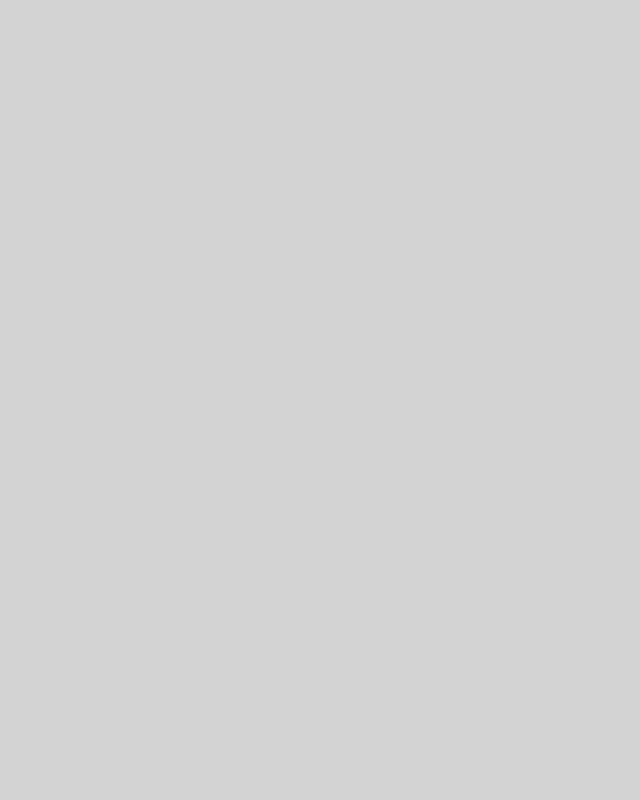
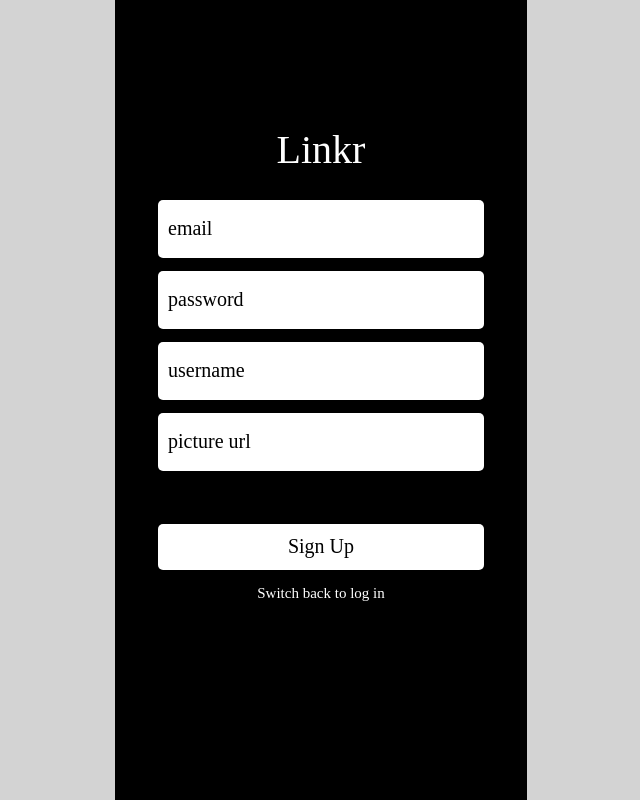
Before and after one commit to GustavoCMatias/Linkr-FrontEnd, a React (Create React App) app: page /register in a window 1280 px wide. Shown: the whole page, without its empty margins (319-959 px from the left). Built offline with nearby package versions, Linux system fonts and the light colour scheme.

Commit message:
feat: signUpPage front started

```diff
--- a/src/pages/SignUpPage/SignUpPage.js
+++ b/src/pages/SignUpPage/SignUpPage.js
@@ -1,5 +1,99 @@
+import { SignUpContainer, Title, FormContainer, TextContainer } from './SignUpPageCss';
+import apiAuth from '../../services/apiAuth';
+import { useNavigate, Link } from 'react-router-dom';
+import { useState } from 'react';
+
 export default function SignUpPage() {
+    const navigate = useNavigate();
+
+    const [form, setForm] = useState({
+        email: '',
+        password: '',
+        username: '',
+        pictureUrl: ''
+    });
+
+    function handleForm(e) {
+        setForm({ ...form, [e.target.id]: e.target.value })
+    }
+
+    function createAccount (e) {
+        e.preventDefault();
+
+        const body = {
+            email: form.email,
+            password: form.password,
+            username: form.username,
+            pictureUrl: form.pictureUrl
+        }
+
+        apiAuth
+            .signUp(body)
+            .then((res) => {
+                console.log(res.data);
+                navigate('/');
+            })
+            .catch((err) => {
+                console.log(err.response.data);
+            });
+    }
+
     return (
-       <></>
+        <SignUpContainer>
+
+            <Title>
+                Linkr
+            </Title>
+
+            <FormContainer>
+                <form onSubmit={createAccount}>
+                    <input
+                        id='email'
+                        type='text'
+                        value={form.email}
+                        placeholder='email'
+                        onChange={handleForm}
+                        required
+                    />
+
+                    <input
+                        id='password'
+                        type='password'
+                        value={form.password}
+                        placeholder='password'
+                        onChange={handleForm}
+                        required
+                    />
+
+                    <input
+                        id='username'
+                        type='text'
+                        value={form.username}
+                        placeholder='username'
+                        onChange={handleForm}
+                        required
+                    />
+
+                    <input
+                        id='pictureUrl'
+                        type='text'
+                        value={form.pictureUrl}
+                        placeholder='picture url'
+                        onChange={handleForm}
+                        required
+                    />
+
+
+                    <button type='submit' >Sign Up</button>
+                </form>
+
+                <TextContainer>
+                    <Link to='/sign-in'>
+                        <h3>Switch back to log in</h3>
+                    </Link>
+                </TextContainer>
+            </FormContainer>
+
+        </SignUpContainer >
     )
 }
--- a/src/pages/SignUpPage/SignUpPageCss.js
+++ b/src/pages/SignUpPage/SignUpPageCss.js
@@ -0,0 +1,117 @@
+
+
+import styled from "styled-components";
+
+export const SignUpContainer = styled.div`
+display: flex;
+flex-direction: column;
+align-items: center;
+justify-content: center;
+background-color: #000;
+height: 100vh;
+max-height: 100vh;
+width: 100vw;
+max-width: 412px;
+position: relative;
+padding: 25px 25px;
+`
+
+export const Title = styled.h1`
+font-family: Tenor Sans;
+font-style: normal;
+font-weight: 400;
+font-size: 40px;
+color: #fff;
+`
+export const FormContainer = styled.div`
+display: flex;
+margin: 30px 0 25px;
+flex-direction: column;
+align-items: center;
+width: 326px;
+height:446px;
+
+input{
+    font-family: Tenor Sans;
+    font-style: normal;
+    font-weight: 400;
+    font-size: 20px;
+    line-height: 23px;
+    color: #000000;
+    width: 326px;
+    height: 58px;
+    margin-bottom: 13px;
+    padding: 10px;
+    border: none;
+    border-radius: 5px;
+    pointer-events: ${(props) => (props.disabled ? "none" : "all")};
+    background-color: ${(props) => (props.disabled ? "#F2F2F2" : "#FFFFFF")};
+    color: ${(props) => (props.disabled ? "#AFAFAF" : "#666666")};
+
+    &::placeholder {
+        font-family: Tenor Sans;
+        font-style: normal;
+        font-weight: 400;
+        font-size: 20px;
+        line-height: 23px;
+        color: #000000;
+    }
+    font-family: Tenor Sans;
+    font-style: normal;
+    font-weight: 400;
+    font-size: 20px;
+    line-height: 23px;
+    color: #000000;
+}
+button{
+    width: 326px;
+    height: 46px;
+    display: flex;
+    align-items: center;
+    justify-content: center;
+    border: none;
+    border-radius: 5px;
+    cursor: pointer;
+    pointer-events: ${(props) => (props.disabled ? "none" : "all")};
+    opacity: ${(props) => (props.disabled ? 0.7 : 1)};
+    font-size: 20px;
+    line-height: 26px;
+    text-align: center;
+    background: #fff;
+    margin-top: 40px;
+    &:hover {
+        background: #E8EBEF;
+    }
+    s &:active {
+        background: #E8EBEF;
+    }
+    &:focus {
+        outline: none;
+    }
+    font-family: Tenor Sans;
+    font-style: normal;
+    font-weight: 400;
+    font-size: 20px;
+    line-height: 23px;
+    color: #000;
+}
+`
+export const TextContainer = styled.div`
+display: flex;
+justify-content: center;
+align-items: center;
+margin-top: 15px;
+h3{
+    font-size: 14px;
+    line-height: 17px;
+    text-decoration: none;
+    color: #ffffff;
+    font-family: Tenor Sans;
+    font-style: normal;
+    font-weight: 400;
+    font-size: 15px;
+}
+a{
+        color: #fff;
+    }
+`
--- /dev/null
+++ b/src/services/apiAuth.js
@@ -0,0 +1,10 @@
+import axios from "axios";
+
+function signUp(body) {
+    return axios.post(`${process.env.REACT_APP_API_URL}/register`, body);
+}
+
+const apiAuth = {
+    signUp,
+}
+export default apiAuth;
```
